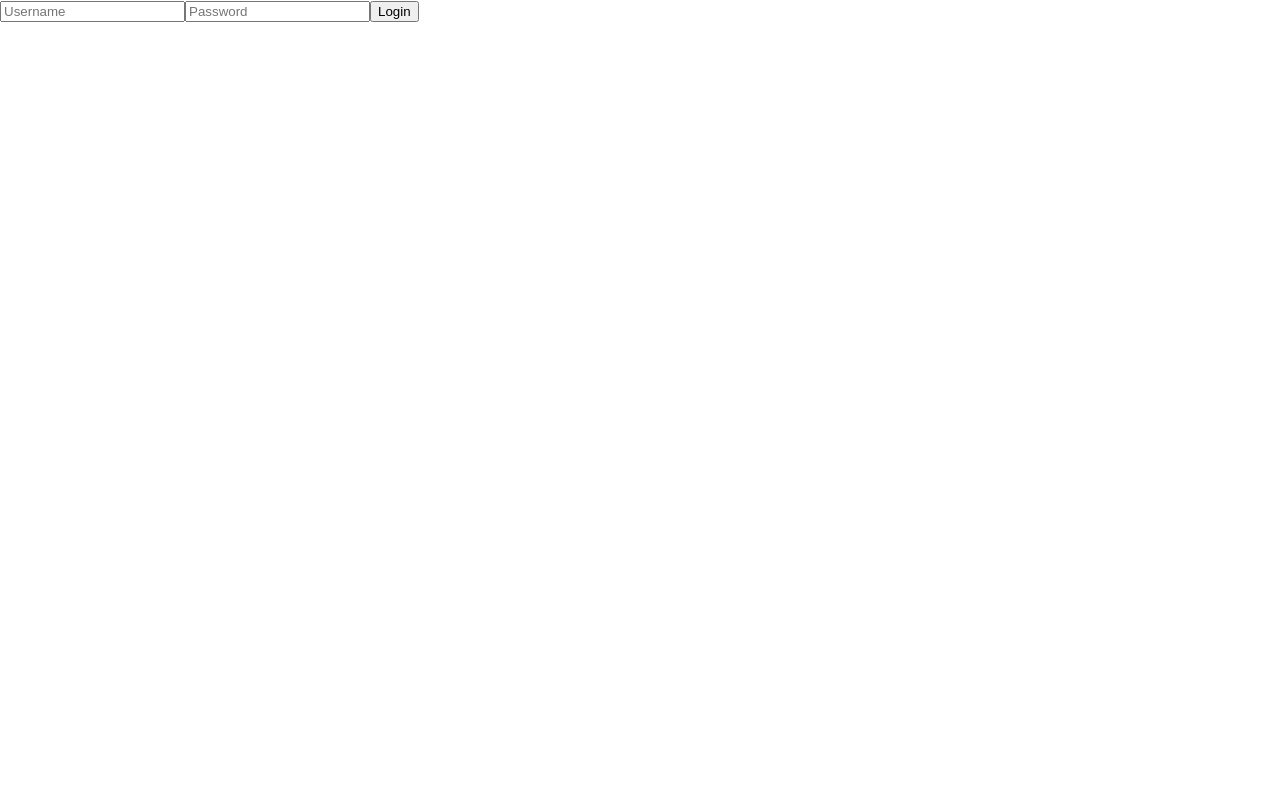
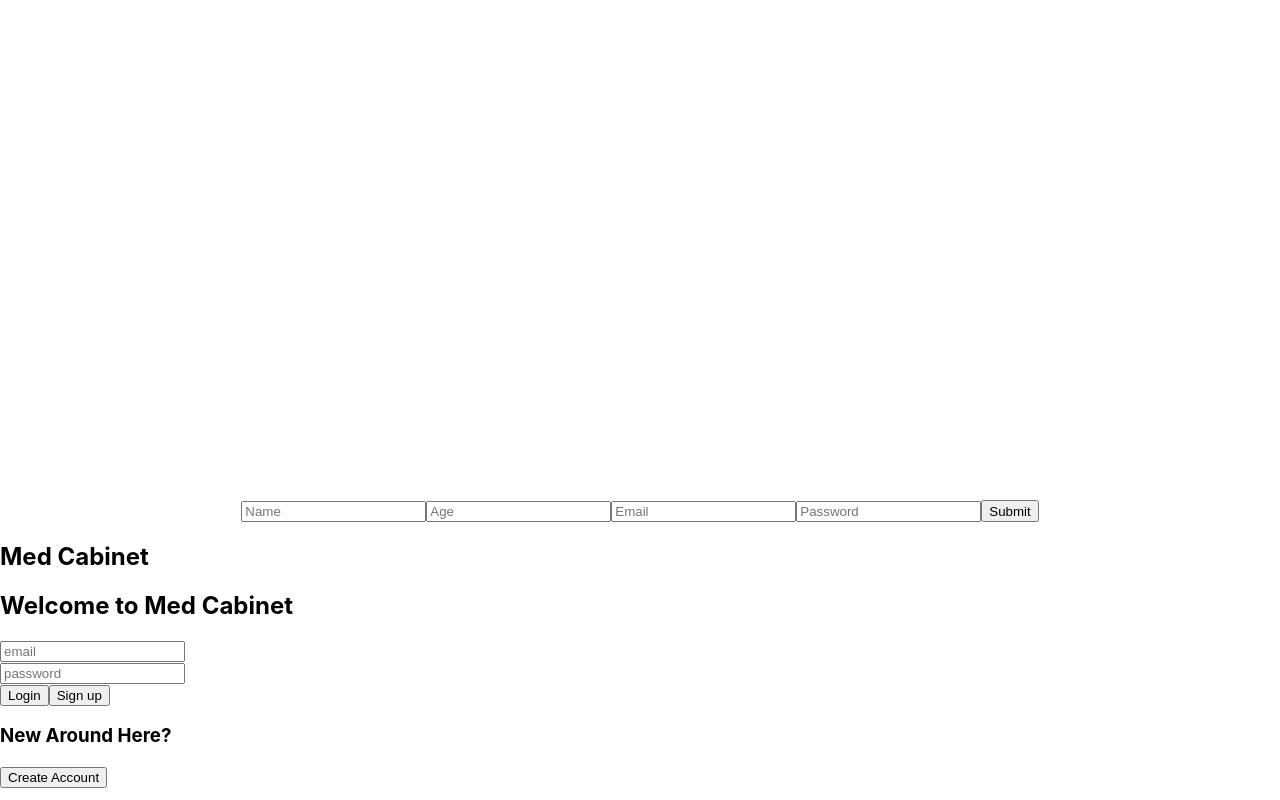
Before and after one commit to Build-Week-HairC/Front-end, a React (Create React App) app in the folder med/: page / in a window 1280 px wide. Built offline with nearby package versions, Linux system fonts and the light colour scheme.

Commit message:
original from master

```diff
--- a/med/src/App.js
+++ b/med/src/App.js
@@ -3,8 +3,7 @@ import { BrowserRouter as Router, Route } from 'react-router-dom';
 import FormikSignupForm from './components/FormikSignupForm';
 
 import MedCabinet from './components/MedCabinet/MedCabinet';
-import LoginTest from './components/LoginTest';
-import SignupTest from './components/SignupTest';
+import Login from './components/Login';
 
 import PrivateRoute from './components/PrivateRoute/PrivateRoute';
 
@@ -13,9 +12,8 @@ function App() {
   return (
     <Router>
       <div className="App">
-        {/*<FormikSignupForm /> */}
-        <Route exact path='/' component={LoginTest}/>
-        <Route exact path='/signup' component={SignupTest}/>
+        <FormikSignupForm />
+        <Route exact path='/' component={Login}/>
         <PrivateRoute path='/medcabinet' component={MedCabinet} />
       </div>
     </Router>
--- a/med/src/components/LoginTest.js
+++ /dev/null
@@ -1,59 +0,0 @@
-import React from 'react';
-import { axiosWithAuth } from './utils/AxiosWithAuth';
-import axios from 'axios';
-
-class LoginTest extends React.Component {
-  state = {
-      username: '',
-      password: ''
-  };
-
-  handleChange = e => {
-    this.setState({
-        [e.target.name]: e.target.value
-    });
-  };
-
-  handleSubmit = e => {
-    e.preventDefault();
-
-    axios
-      .post('https://medcabinet.herokuapp.com/login',
-      `grant_type=password&username=${this.state.username}&password=${this.state.password}`, {
-        headers: {
-          Authorization: `Basic ${btoa('lambda-client:lambda-secret')}`,
-          'Content-Type': 'application/x-www-form-urlencoded'
-        }
-      })
-      .then(res => {
-        console.log(res.data)
-      })
-      .catch(err => console.log('Token not return', err))
-  }
-
-  render() {
-    return (
-      <>
-      <form onSubmit={this.handleSubmit}>
-      <input
-        type='text'
-        name='username'
-        value={this.state.username}
-        onChange={this.handleChange}
-        placeholder='Username'
-      />
-      <input
-        type='text'
-        name='password'
-        value={this.state.password}
-        onChange={this.handleChange}
-        placeholder='Password'
-      />
-      <button type='submit'>Login</button>
-    </form>
-      </>
-    )
-  }
-}
-
-export default LoginTest;
--- a/med/src/components/SignupTest.js
+++ /dev/null
@@ -1,74 +0,0 @@
-import React from 'react';
-import { axiosWithAuth } from './utils/AxiosWithAuth';
-import axios from 'axios';
-
-class SignupTest extends React.Component {
-  state = {
-    username: "",
-    password: "",
-    primaryemail: ""
-  };
-
-  handleChange = e => {
-    this.setState({
-      [e.target.name]: e.target.value
-    });
-  };
-
-  handleSubmit = e => {
-    e.preventDefault();
-    axios
-      .post(
-        "https://medcabinet.herokuapp.com/createnewuser",
-        {
-          'username': `${this.state.username}`,
-          'password': `${this.state.password}`,
-          'primaryemail': `${this.state.primaryemail}`
-        },
-        {
-          headers: {
-            "Content-Type": "application/json"
-          }
-        }
-      )
-      .then(res => {
-        console.log(res.data);
-        // localStorage.setItem("token", res.data);
-        // this.props.history.push("/medcabinet");
-      })
-      .catch(err => console.log("error", err));
-  };
-
-  render() {
-    return (
-      <div>
-        <form onSubmit={this.handleSubmit}>
-          <input
-            type="text"
-            name="username"
-            value={this.state.username}
-            onChange={this.handleChange}
-            placeholder="Username"
-          />
-          <input
-            type="text"
-            name="password"
-            value={this.state.password}
-            onChange={this.handleChange}
-            placeholder="Password"
-          />
-          <input
-            type="text"
-            name="primaryemail"
-            value={this.state.primaryemail}
-            onChange={this.handleChange}
-            placeholder="Primary Email"
-          />
-          <button type="submit">Sign up</button>
-        </form>
-      </div>
-    );
-  }
-}
-
-export default SignupTest;
```
